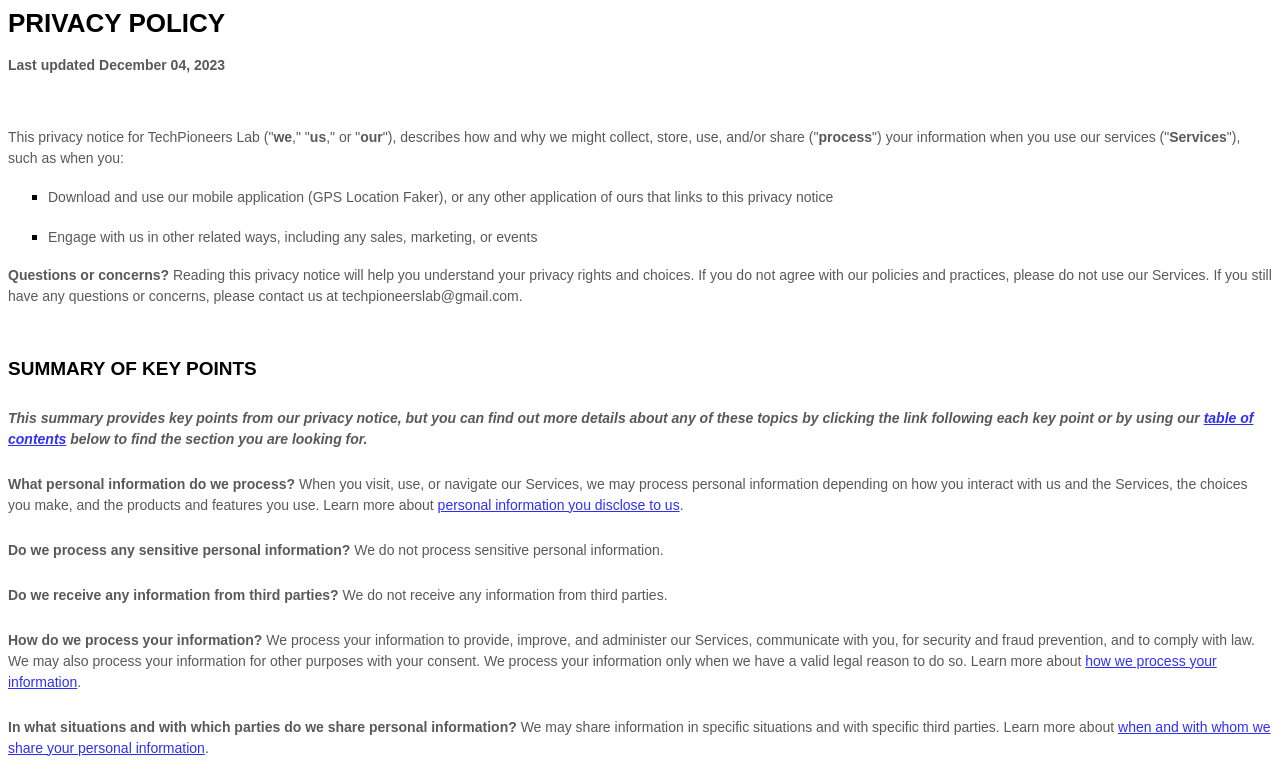
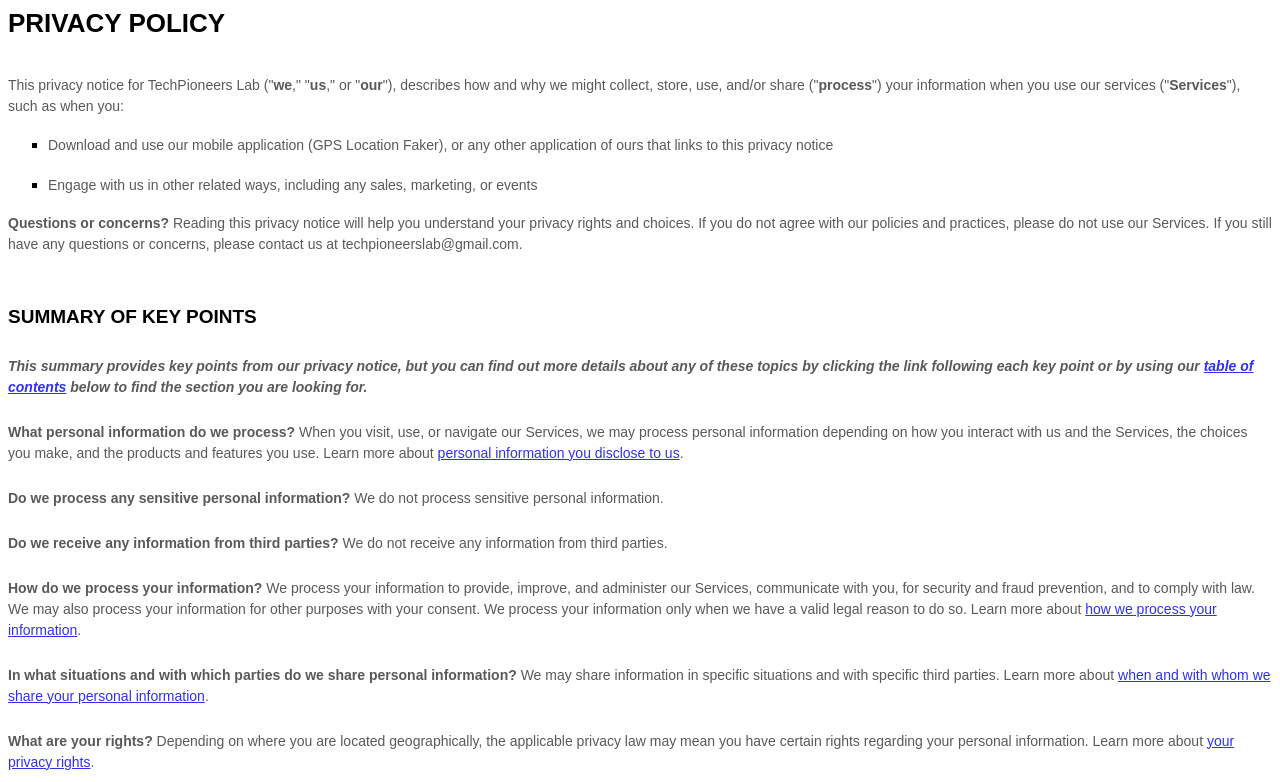
Before and after one commit to TechPioneers1024/policy, a plain HTML site: page index.html in a window 1280 px wide. Shown: the top 782 px of the page. Drawn offline with Linux system fonts and the light colour scheme.

Commit message:
去掉更新时间的展示

```diff
--- a/index.html
+++ b/index.html
@@ -40,11 +40,6 @@ word-break: break-word !important;
     <div><strong><span style="font-size: 26px;"><span data-custom-class="title"><bdt
             class="block-component"></bdt><bdt class="question">PRIVACY POLICY</bdt><bdt
             class="statement-end-if-in-editor"></bdt></span></span></strong></div>
-    <div><br></div>
-    <div><span style="color: rgb(127, 127, 127);"><strong><span style="font-size: 15px;"><span
-            data-custom-class="subtitle">Last updated <bdt class="question">December 04, 2023</bdt></span></span></strong></span>
-    </div>
-    <div><br></div>
     <div><br></div>
     <div><br></div>
     <div style="line-height: 1.5;"><span style="color: rgb(127, 127, 127);"><span
```
